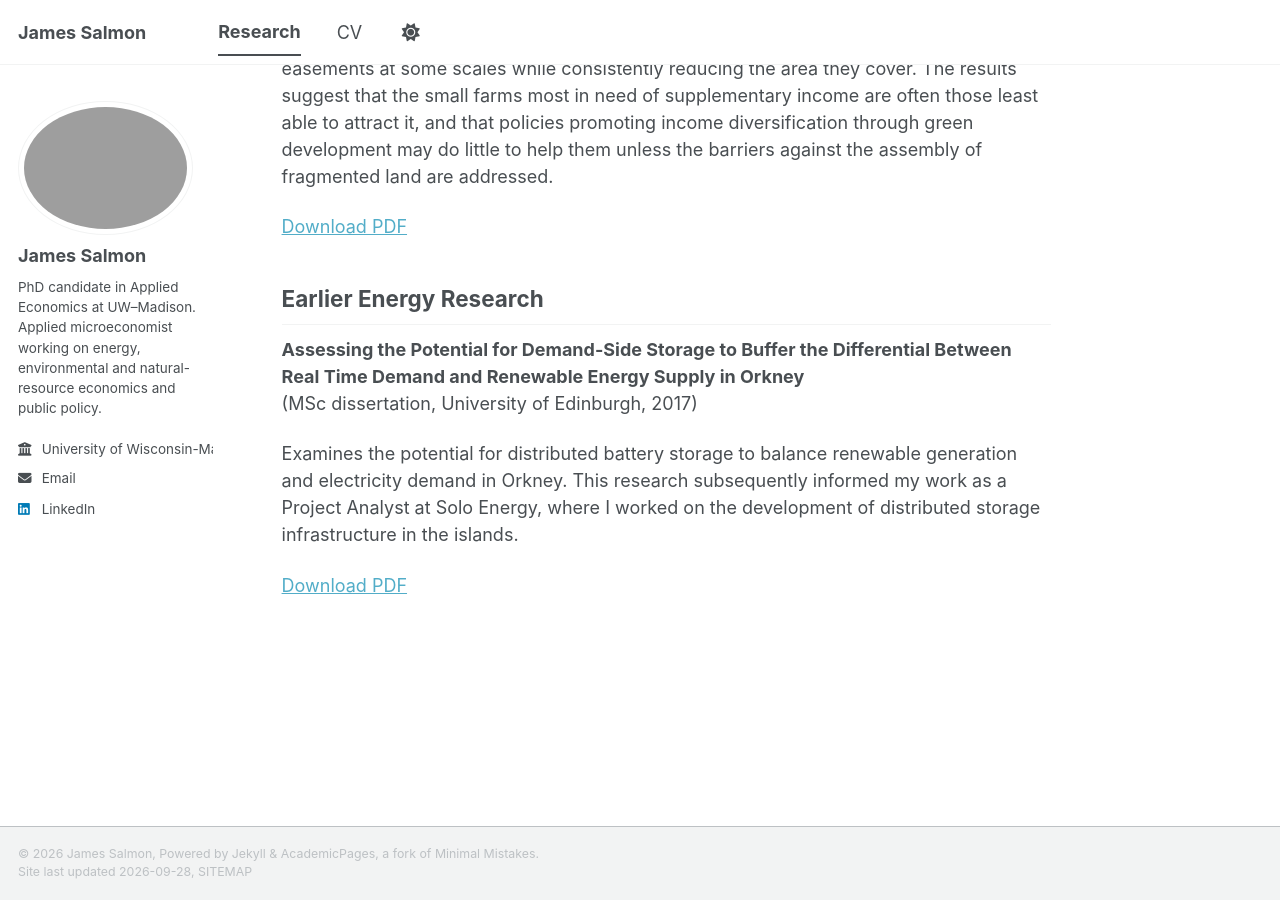
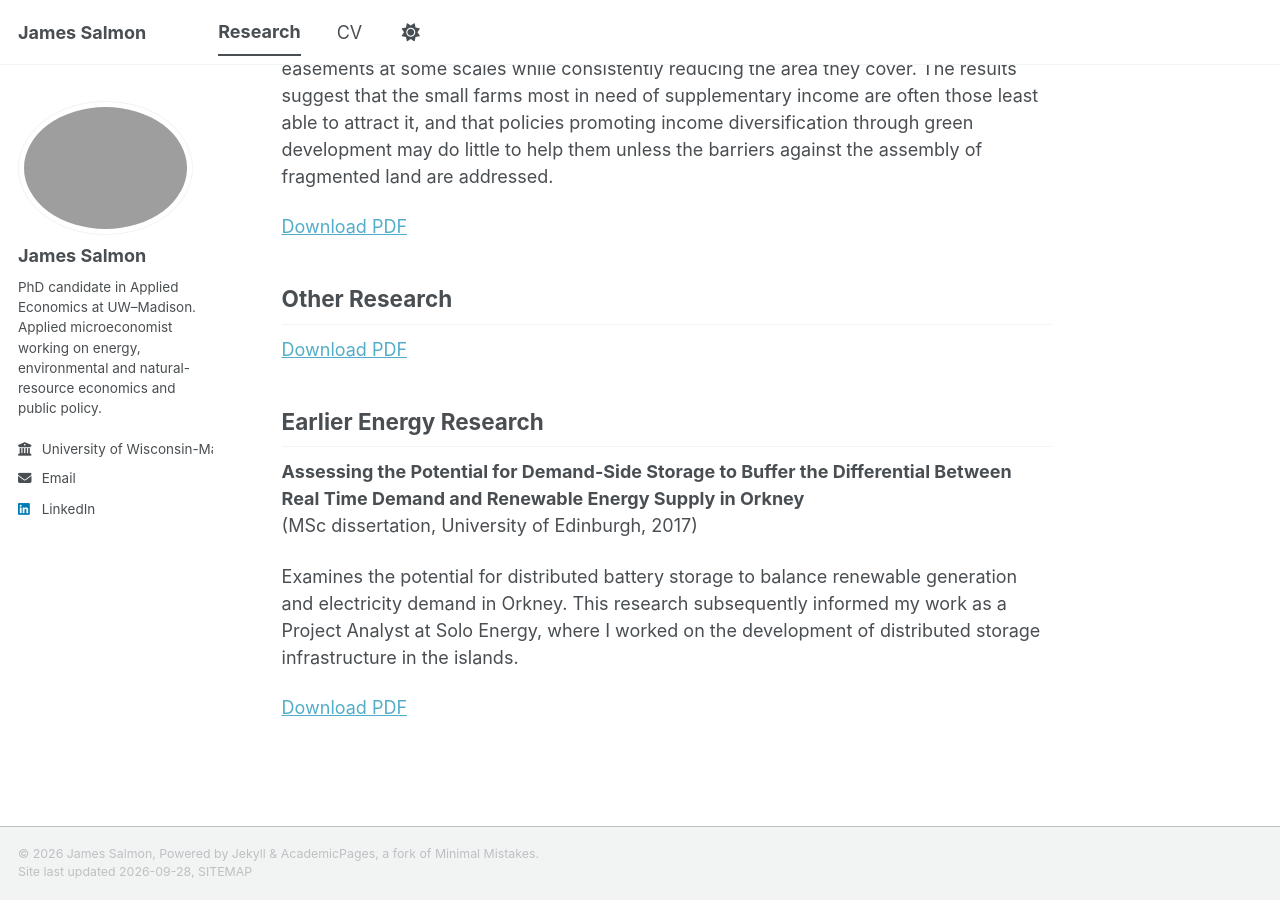
Before and after one commit to James-Salmon/James-Salmon.github.io, a Jekyll site: the page built from _pages/research.md, in a window 1280 px wide and 900 px high, scrolled down 558 px. Built offline with Jekyll 4.4.1, drawn with Linux system fonts in a browser that asks for light colours; a style sheet for code colours, icons or effects is not loaded.

Commit message:
Update research.md

```diff
--- a/_pages/research.md
+++ b/_pages/research.md
@@ -14,6 +14,10 @@ Small American farmers face mounting economic pressures that threaten their surv
 
 [Download PDF](/files/james_salmon_jmp.pdf)
 
+## Other Research
+
+[Download PDF](/files/turbines_paper_CHANGE.pdf)
+
 ## Earlier Energy Research
 
 **Assessing the Potential for Demand-Side Storage to Buffer the Differential Between Real Time Demand and Renewable Energy Supply in Orkney**\
```
